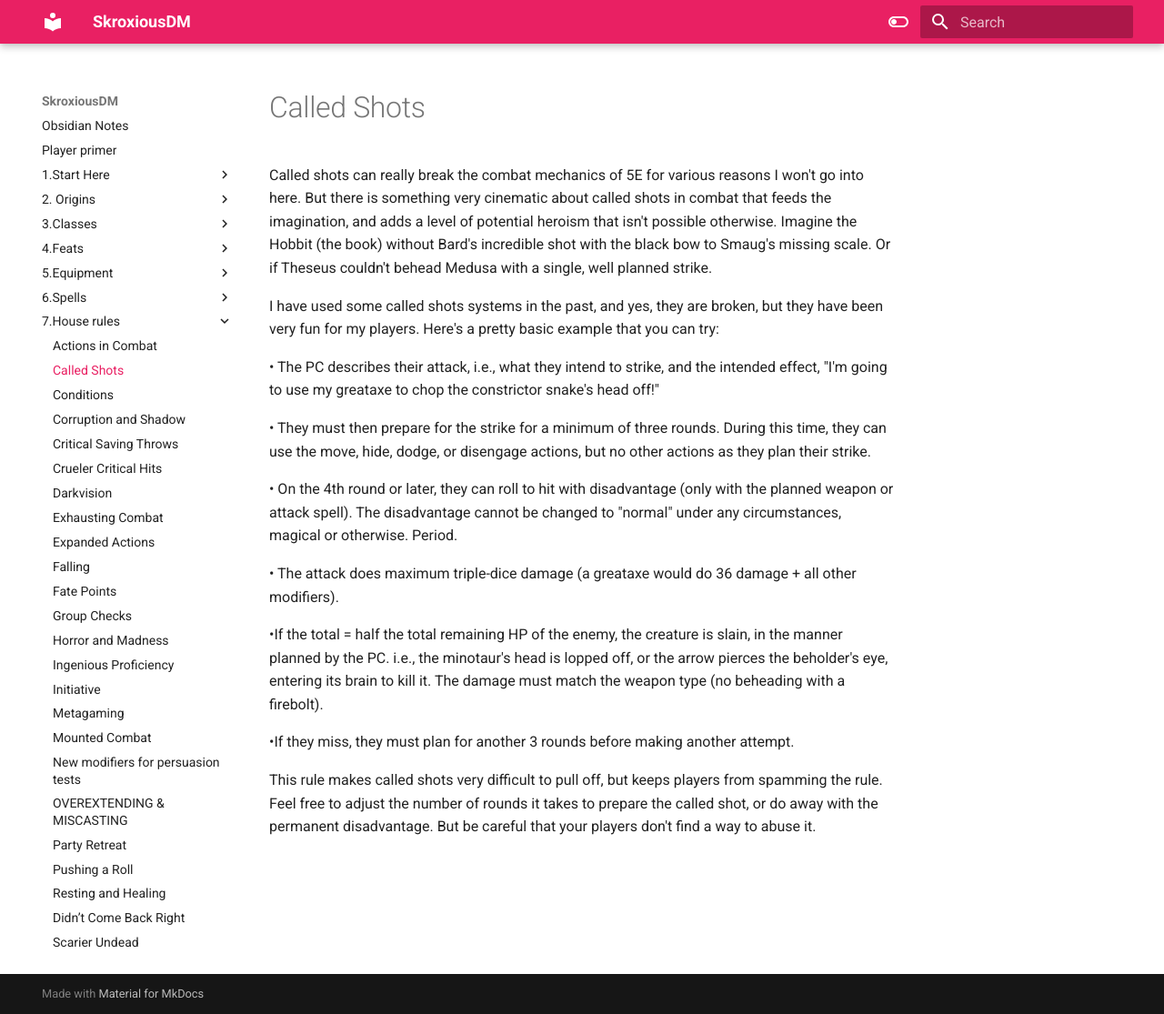
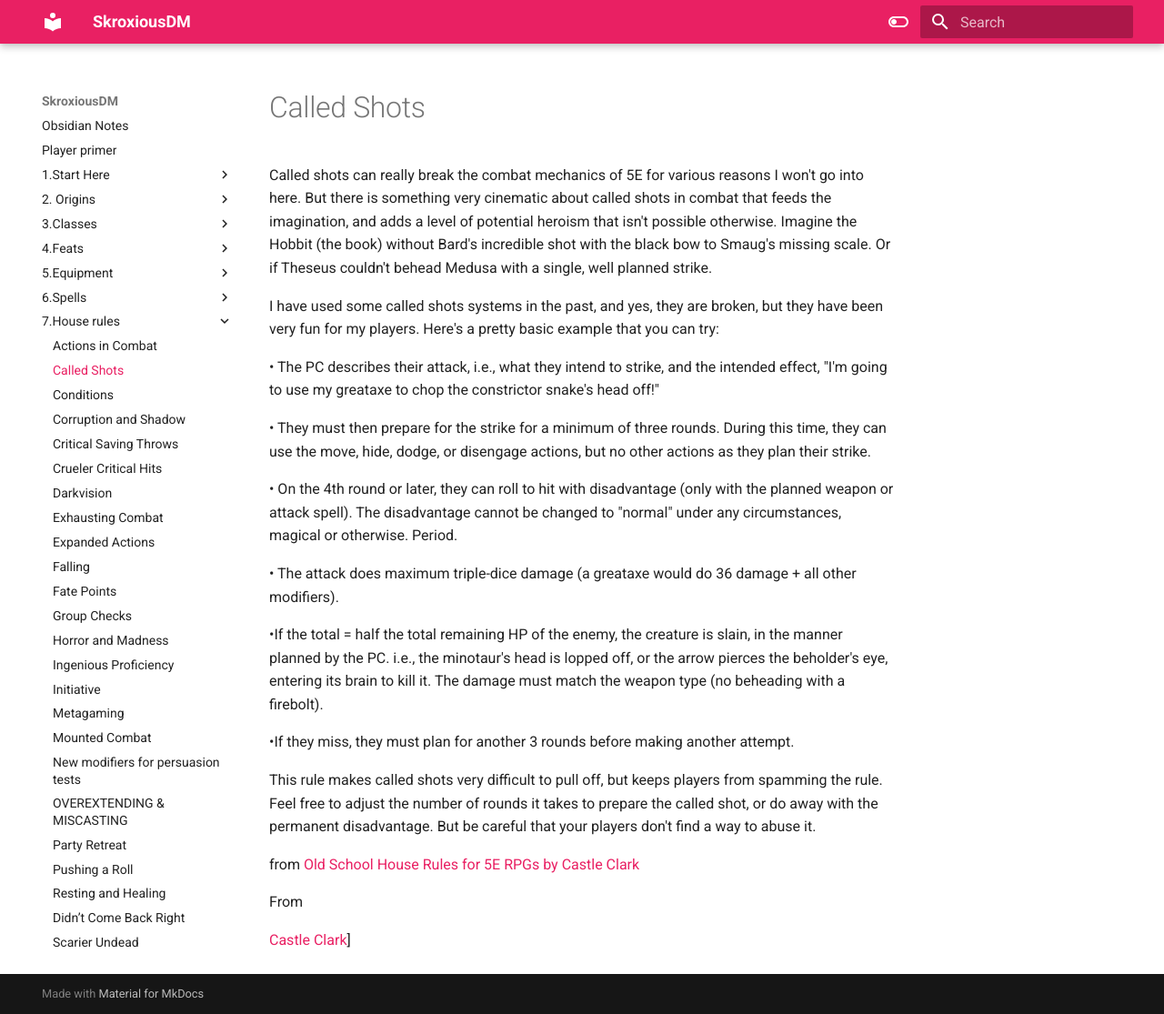
Before and after one commit to SkroxiousDM/SkroxiousDM, an MkDocs documentation site: the page built from docs/7.House_rules/Called_Shots.md, in a window 1280 px wide and 1115 px high. Shown: the whole window at 91% size. Built offline with MkDocs 1.6.1 and Material for MkDocs 9.7.7, drawn with Linux system fonts in a browser that asks for light colours.

Commit message:
vault backup: 2023-10-29 22:14:42

```diff
--- a/docs/7.House_rules/Called_Shots.md
+++ b/docs/7.House_rules/Called_Shots.md
@@ -15,3 +15,9 @@ I have used some called shots systems in the past, and yes, they are broken, but
 •If they miss, they must plan for another 3 rounds before making another attempt.
 
 This rule makes called shots very difficult to pull off, but keeps players from spamming the rule. Feel free to adjust the number of rounds it takes to prepare the called shot, or do away with the permanent disadvantage. But be careful that your players don't find a way to abuse it.
+
+from [Old School House Rules for 5E RPGs by Castle Clark](https://preview.drivethrurpg.com/en/product/446004/old-school-house-rules-for-5e-rpgs)
+
+From   [](https://preview.drivethrurpg.com/en/publisher/21866/castle-clark)
+
+[Castle Clark](https://preview.drivethrurpg.com/en/publisher/21866/castle-clark)]
```
